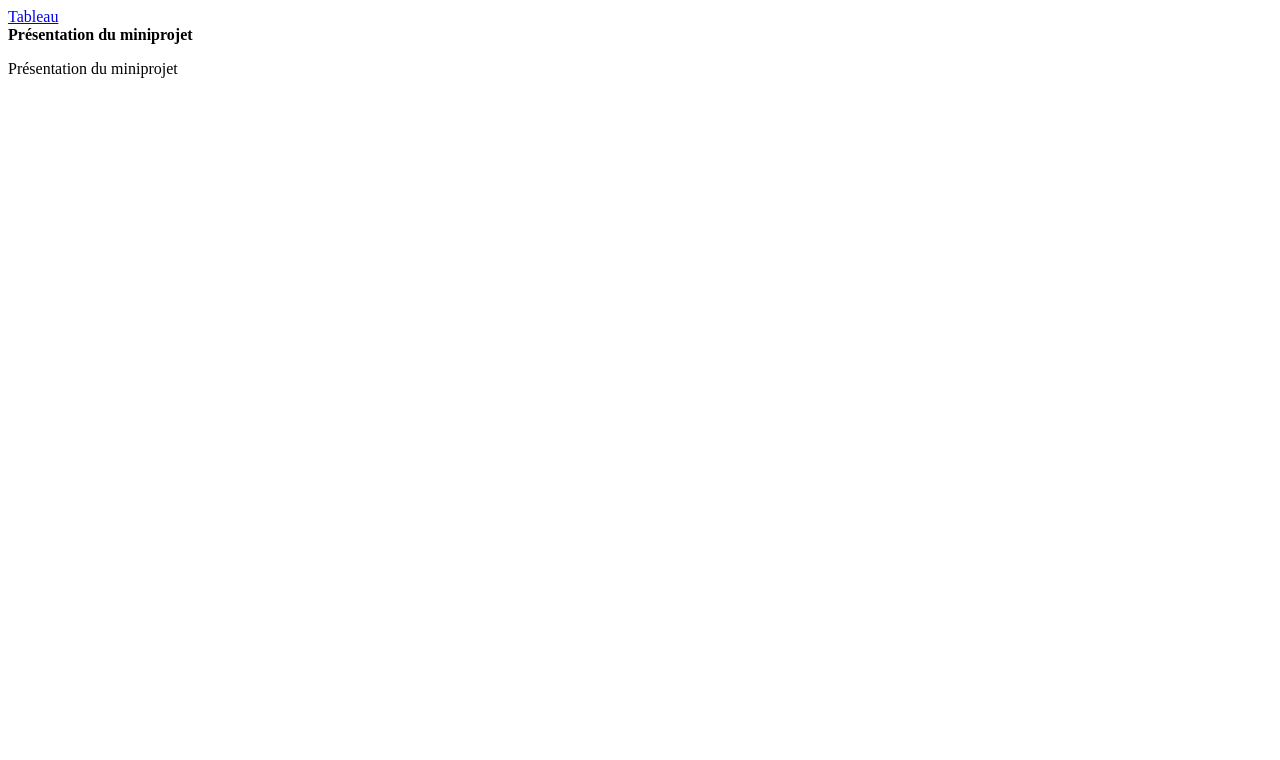
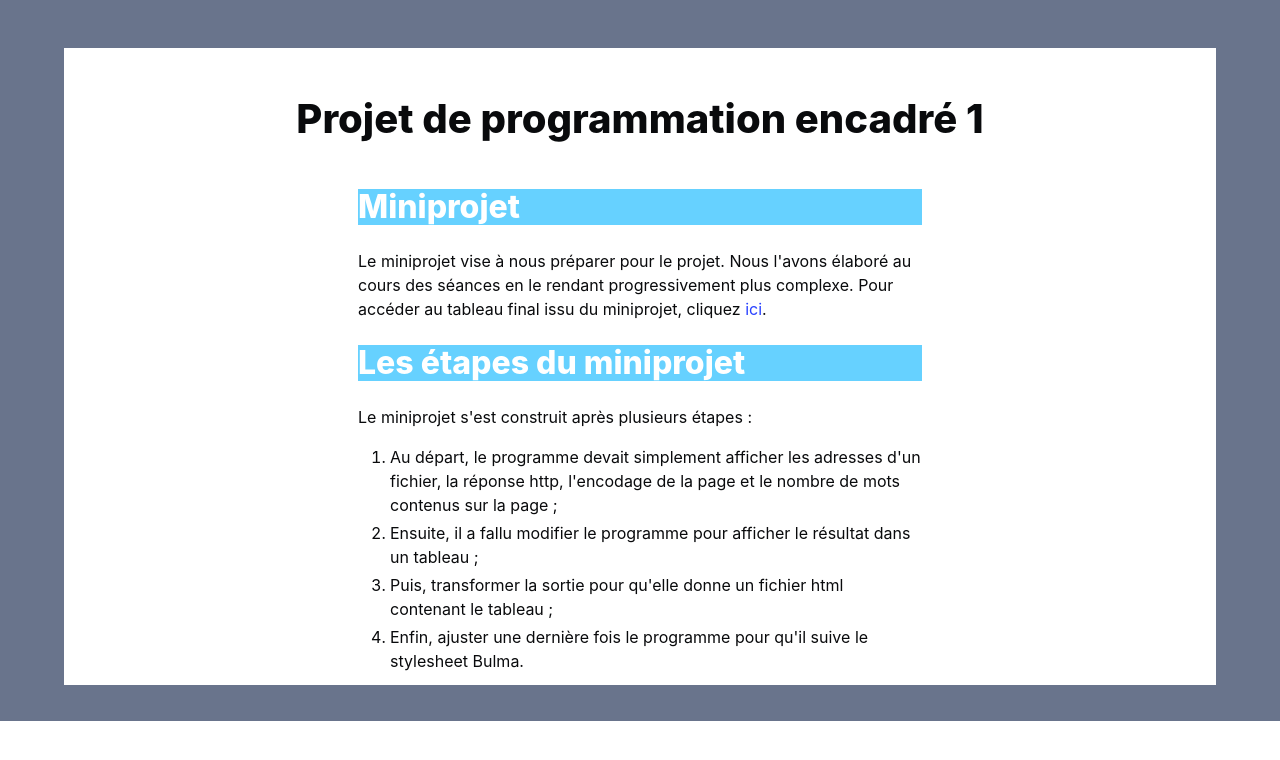
Before and after one commit to achillelacroix/PPE1-2025, a plain HTML site: page index.html in a window 1280 px wide. Drawn offline with nearby package versions, Linux system fonts and the light colour scheme.

Commit message:
miniprojet-3

```diff
--- a/index.html
+++ b/index.html
@@ -2,14 +2,39 @@
 <html>
     <head>
         <meta charset="UTF-8" />
+        <meta name="viewport" content="width=device-width, initial-scale=1">
         <title>Page du github de Achille Lacroix</title>
+        <link rel="stylesheet" href="https://cdn.jsdelivr.net/npm/bulma@1.0.4/css/bulma.min.css"> </link>
     </head>
     <body>
-        <header>
-            <a href="./miniprojet/tableaux/tableau-fr.html" target="_blank"> Tableau </a>
-        </header>
-        <div id="Miniprojet">
-            <b>Présentation du miniprojet</b>
-            <p>Présentation du miniprojet</p>
+        <section class="section has-background-grey">
+            <div class="container has-background-white">
+                <div class="hero has-text-centered">
+                    <div class="hero-body">
+                        <h1 class="title is-2 has-text-black">
+                        Projet de programmation encadré 1
+                        </h1>
+                    </div>
+                </div>
+                <div class="columns is-centered">
+                    <div class="column is-half">
+                        <div class="block content">
+                            <h3 class="title is-3 has-text-white has-background-info">Miniprojet</h3>
+                            <p class="has-text-black">Le miniprojet vise à nous préparer pour le projet. Nous l'avons élaboré au cours des séances en le rendant progressivement plus complexe. Pour accéder au tableau final issu du miniprojet, cliquez <a href="./miniprojet/tableaux/tableau-fr.html">ici</a>.</p>
+                        </div>
+                        <div class="block content">
+                            <h3 class="title is-3 has-text-white has-background-info">Les étapes du miniprojet</h3>
+                            <p class="has-text-black">Le miniprojet s'est construit après plusieurs étapes :</p>
+                            <ol class="has-text-black">
+                                <li>Au départ, le programme devait simplement afficher les adresses d'un fichier, la réponse http, l'encodage de la page et le nombre de mots contenus sur la page ;</li>
+                                <li>Ensuite, il a fallu modifier le programme pour afficher le résultat dans un tableau ;</li>
+                                <li>Puis, transformer la sortie pour qu'elle donne un fichier html contenant le tableau ;</li>
+                                <li>Enfin, ajuster une dernière fois le programme pour qu'il suive le stylesheet Bulma.</li>
+                            </ol>
+                        </div>
+                    </div>
+                </div>
+            </div>
+        </section>
     </body>
 </html>
```
Also changed, not shown: miniprojet/tableaux/tableau-fr.html (+12 -18 lines), 2 other files.
